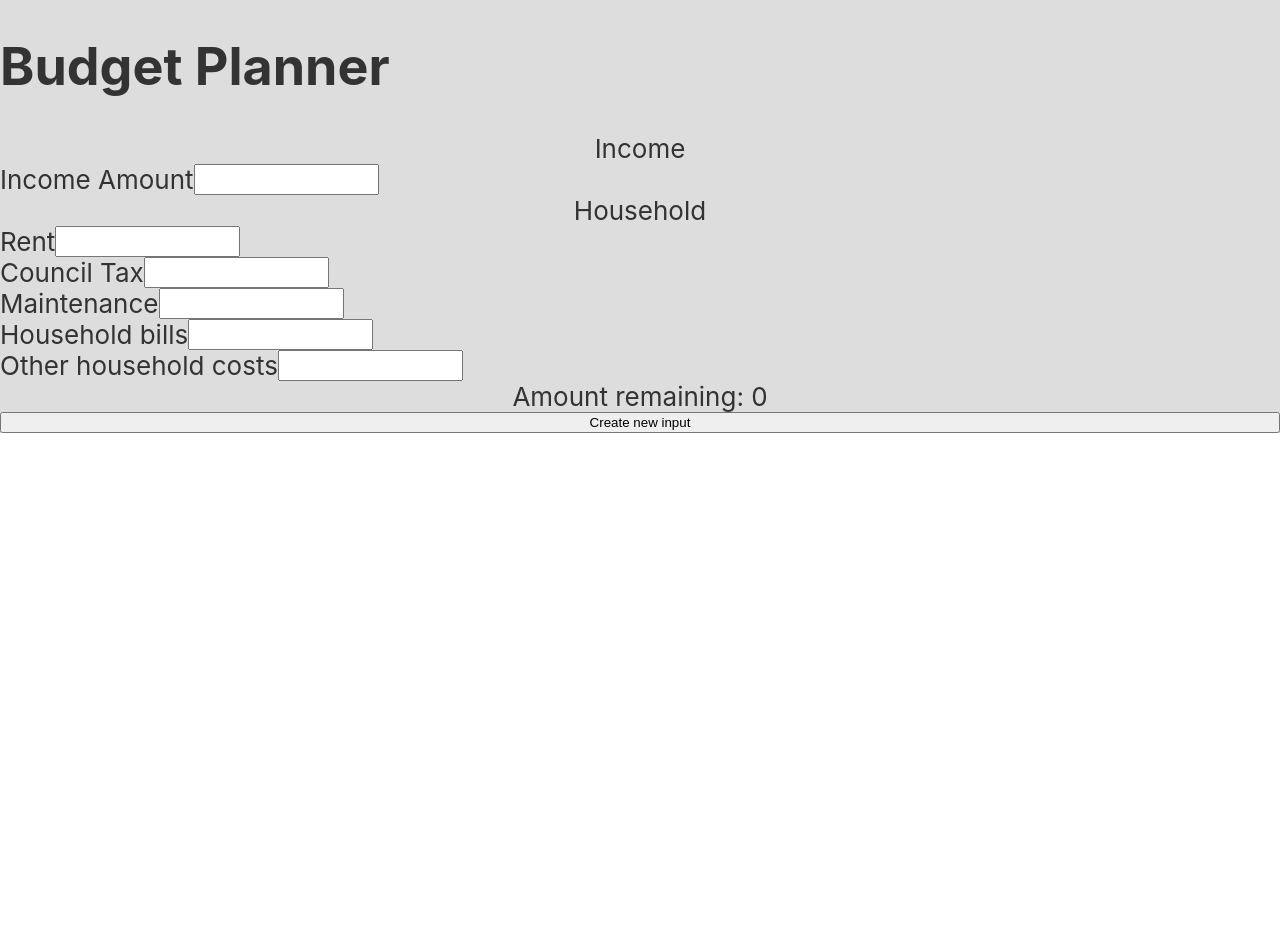
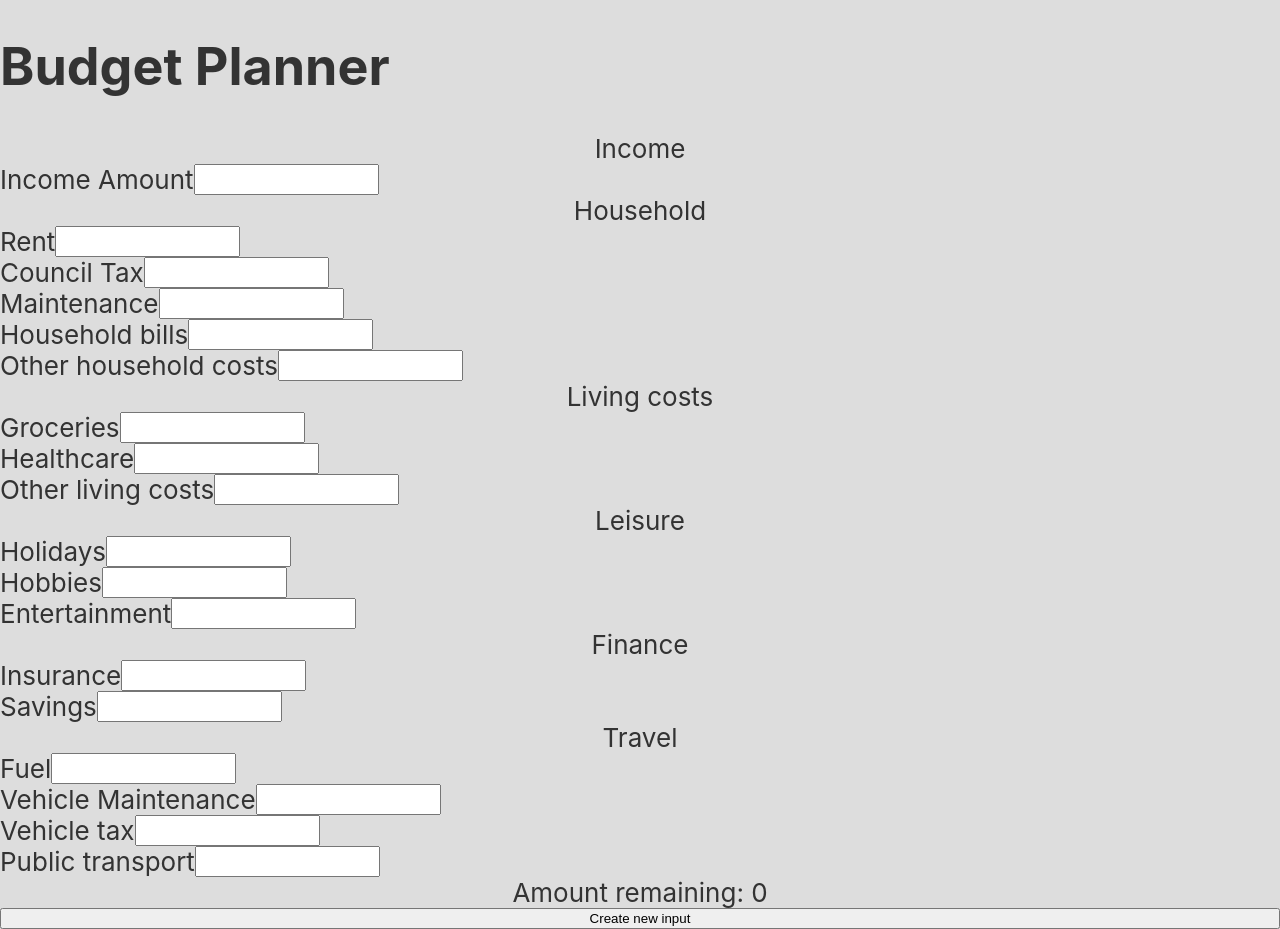
Before and after one commit to RobertDeniszczyc/budgetplanner, a React (Create React App) app: page / in a window 1280 px wide. Before the commit the page ends 800 px from the top, so only its background shows below. Built offline with nearby package versions, Linux system fonts and the light colour scheme.

Commit message:
Added remaining outgoing fields

```diff
--- a/src/App.js
+++ b/src/App.js
@@ -10,9 +10,25 @@ import {
   COUNCIL_TAX_AMOUNT,
   MAINTENANCE_AMOUNT,
   HOUSEHOLD_BILLS_AMOUNT,
-  OTHER_HOUSEHOLD_COSTS_AMOUNT
+  OTHER_HOUSEHOLD_COSTS_AMOUNT,
+  GROCERIES_AMOUNT,
+  HEALTHCARE_AMOUNT,
+  OTHER_LIVING_COSTS_AMOUNT,
+  HOLIDAYS_AMOUNT,
+  HOBBIES_AMOUNT,
+  ENTERTAINMENT_AMOUNT,
+  INSURANCE_AMOUNT,
+  SAVINGS_AMOUNT,
+  FUEL_AMOUNT,
+  VEHICLE_MAINTENANCE_AMOUNT,
+  VEHICLE_TAX_AMOUNT,
+  PUBLIC_TRANSPORT_AMOUNT
 } from './config/stateConstants';
-import HouseholdOutgoings from './components/forms/outgoings/Household';
+import HouseholdOutgoings from './components/forms/outgoings/HouseholdOutgoings';
+import LivingOutgoings from './components/forms/outgoings/LivingOutgoings';
+import LeisureOutgoings from './components/forms/outgoings/LeisureOutgoings';
+import FinanceOutgoings from './components/forms/outgoings/FinanceOutgoings';
+import TravelOutgoings from './components/forms/outgoings/TravelOutgoings';
 
 const initialState = {
   [INCOME_AMOUNT]: 0,
@@ -24,6 +40,18 @@ const initialState = {
     [MAINTENANCE_AMOUNT]: 0,
     [HOUSEHOLD_BILLS_AMOUNT]: 0,
     [OTHER_HOUSEHOLD_COSTS_AMOUNT]: 0,
+    [GROCERIES_AMOUNT] : 0,
+    [HEALTHCARE_AMOUNT] : 0,
+    [OTHER_LIVING_COSTS_AMOUNT] : 0,
+    [HOLIDAYS_AMOUNT] : 0,
+    [HOBBIES_AMOUNT] : 0,
+    [ENTERTAINMENT_AMOUNT] : 0,
+    [INSURANCE_AMOUNT] : 0,
+    [SAVINGS_AMOUNT] : 0,
+    [FUEL_AMOUNT] : 0,
+    [VEHICLE_MAINTENANCE_AMOUNT] : 0,
+    [VEHICLE_TAX_AMOUNT] : 0,
+    [PUBLIC_TRANSPORT_AMOUNT] : 0
   }
 }
 
@@ -39,17 +67,29 @@ function App() {
 
       Income
       <InputNumber
-        name="incomeAmount"
+        name={INCOME_AMOUNT}
         label="Income Amount"
         value={state[INCOME_AMOUNT] || '' }
         onChange={e => dispatch({
           type: 'incomeAmountChange',
-          payload: parseInt(e.target.value),
+          payload: parseInt(e.target.value)
         })}
       />
 
       Household
       <HouseholdOutgoings state={state} dispatch={dispatch} />
+
+      Living costs
+      <LivingOutgoings state={state} dispatch={dispatch} />
+
+      Leisure
+      <LeisureOutgoings state={state} dispatch={dispatch} />
+
+      Finance
+      <FinanceOutgoings state={state} dispatch={dispatch} />
+
+      Travel
+      <TravelOutgoings state={state} dispatch={dispatch} />
 
       Amount remaining: {state.remainingAmount}
 
--- /dev/null
+++ b/src/components/forms/outgoings/FinanceOutgoings.jsx
@@ -0,0 +1,34 @@
+import React from 'react';
+import InputNumber from '../InputNumber';
+import {
+  INSURANCE_AMOUNT,
+  SAVINGS_AMOUNT
+} from '../../../config/stateConstants';
+
+export default function FinanceOutgoings(state, dispatch) {
+  return (
+    <div>
+      <InputNumber
+        name={INSURANCE_AMOUNT}
+        label="Insurance"
+        value={state.state.outgoing[INSURANCE_AMOUNT] || '' }
+        onChange={e => state.dispatch({
+          type: 'outgoingAmountChange',
+          payload: parseInt(e.target.value),
+          outgoing: [INSURANCE_AMOUNT]
+        })}
+      />
+
+      <InputNumber
+        name={SAVINGS_AMOUNT}
+        label="Savings"
+        value={state.state.outgoing[SAVINGS_AMOUNT] || '' }
+        onChange={e => state.dispatch({
+          type: 'outgoingAmountChange',
+          payload: parseInt(e.target.value),
+          outgoing: [SAVINGS_AMOUNT]
+        })}
+      />
+    </div>
+  )
+}
--- a/src/components/forms/outgoings/Household.jsx
+++ b/src/components/forms/outgoings/HouseholdOutgoings.jsx
@@ -12,7 +12,7 @@ export default function HouseholdOutgoings(state, dispatch) {
   return (
     <div>
       <InputNumber
-        name="rentAmount"
+        name={RENT_AMOUNT}
         label="Rent"
         value={state.state.outgoing[RENT_AMOUNT] || '' }
         onChange={e => state.dispatch({
@@ -23,7 +23,7 @@ export default function HouseholdOutgoings(state, dispatch) {
       />
 
       <InputNumber
-        name="councilTaxAmount"
+        name={COUNCIL_TAX_AMOUNT}
         label="Council Tax"
         value={state.state.outgoing[COUNCIL_TAX_AMOUNT] || '' }
         onChange={e => state.dispatch({
@@ -34,7 +34,7 @@ export default function HouseholdOutgoings(state, dispatch) {
       />
 
       <InputNumber
-        name="maintenanceAmount"
+        name={MAINTENANCE_AMOUNT}
         label="Maintenance"
         value={state.state.outgoing[MAINTENANCE_AMOUNT] || '' }
         onChange={e => state.dispatch({
@@ -45,7 +45,7 @@ export default function HouseholdOutgoings(state, dispatch) {
       />
 
       <InputNumber
-        name="householdBillsAmount"
+        name={HOUSEHOLD_BILLS_AMOUNT}
         label="Household bills"
         value={state.state.outgoing[HOUSEHOLD_BILLS_AMOUNT] || '' }
         onChange={e => state.dispatch({
@@ -56,7 +56,7 @@ export default function HouseholdOutgoings(state, dispatch) {
       />
 
       <InputNumber
-        name="otherHouseholdCostsAmount"
+        name={OTHER_HOUSEHOLD_COSTS_AMOUNT}
         label="Other household costs"
         value={state.state.outgoing[OTHER_HOUSEHOLD_COSTS_AMOUNT] || '' }
         onChange={e => state.dispatch({
--- /dev/null
+++ b/src/components/forms/outgoings/LeisureOutgoings.jsx
@@ -0,0 +1,46 @@
+import React from 'react';
+import InputNumber from '../InputNumber';
+import {
+  HOLIDAYS_AMOUNT,
+  HOBBIES_AMOUNT,
+  ENTERTAINMENT_AMOUNT
+} from '../../../config/stateConstants';
+
+export default function LeisureOutgoings(state, dispatch) {
+  return (
+    <div>
+      <InputNumber
+        name={HOLIDAYS_AMOUNT}
+        label="Holidays"
+        value={state.state.outgoing[HOLIDAYS_AMOUNT] || '' }
+        onChange={e => state.dispatch({
+          type: 'outgoingAmountChange',
+          payload: parseInt(e.target.value),
+          outgoing: [HOLIDAYS_AMOUNT]
+        })}
+      />
+
+      <InputNumber
+        name={HOBBIES_AMOUNT}
+        label="Hobbies"
+        value={state.state.outgoing[HOBBIES_AMOUNT] || '' }
+        onChange={e => state.dispatch({
+          type: 'outgoingAmountChange',
+          payload: parseInt(e.target.value),
+          outgoing: [HOBBIES_AMOUNT]
+        })}
+      />
+
+      <InputNumber
+        name={ENTERTAINMENT_AMOUNT}
+        label="Entertainment"
+        value={state.state.outgoing[ENTERTAINMENT_AMOUNT] || '' }
+        onChange={e => state.dispatch({
+          type: 'outgoingAmountChange',
+          payload: parseInt(e.target.value),
+          outgoing: [ENTERTAINMENT_AMOUNT]
+        })}
+      />
+    </div>
+  )
+}
--- /dev/null
+++ b/src/components/forms/outgoings/LivingOutgoings.jsx
@@ -0,0 +1,46 @@
+import React from 'react';
+import InputNumber from '../InputNumber';
+import {
+  GROCERIES_AMOUNT,
+  HEALTHCARE_AMOUNT,
+  OTHER_LIVING_COSTS_AMOUNT
+} from '../../../config/stateConstants';
+
+export default function LivingOutgoings(state, dispatch) {
+  return (
+    <div>
+      <InputNumber
+        name={GROCERIES_AMOUNT}
+        label="Groceries"
+        value={state.state.outgoing[GROCERIES_AMOUNT] || '' }
+        onChange={e => state.dispatch({
+          type: 'outgoingAmountChange',
+          payload: parseInt(e.target.value),
+          outgoing: [GROCERIES_AMOUNT]
+        })}
+      />
+
+      <InputNumber
+        name={HEALTHCARE_AMOUNT}
+        label="Healthcare"
+        value={state.state.outgoing[HEALTHCARE_AMOUNT] || '' }
+        onChange={e => state.dispatch({
+          type: 'outgoingAmountChange',
+          payload: parseInt(e.target.value),
+          outgoing: [HEALTHCARE_AMOUNT]
+        })}
+      />
+
+      <InputNumber
+        name={OTHER_LIVING_COSTS_AMOUNT}
+        label="Other living costs"
+        value={state.state.outgoing[OTHER_LIVING_COSTS_AMOUNT] || '' }
+        onChange={e => state.dispatch({
+          type: 'outgoingAmountChange',
+          payload: parseInt(e.target.value),
+          outgoing: [OTHER_LIVING_COSTS_AMOUNT]
+        })}
+      />
+    </div>
+  )
+}
--- /dev/null
+++ b/src/components/forms/outgoings/TravelOutgoings.jsx
@@ -0,0 +1,58 @@
+import React from 'react';
+import InputNumber from '../InputNumber';
+import {
+  FUEL_AMOUNT,
+  VEHICLE_MAINTENANCE_AMOUNT,
+  VEHICLE_TAX_AMOUNT,
+  PUBLIC_TRANSPORT_AMOUNT
+} from '../../../config/stateConstants';
+
+export default function TravelOutgoings(state, dispatch) {
+  return (
+    <div>
+      <InputNumber
+        name={FUEL_AMOUNT}
+        label="Fuel"
+        value={state.state.outgoing[FUEL_AMOUNT] || '' }
+        onChange={e => state.dispatch({
+          type: 'outgoingAmountChange',
+          payload: parseInt(e.target.value),
+          outgoing: [FUEL_AMOUNT]
+        })}
+      />
+
+      <InputNumber
+        name={VEHICLE_MAINTENANCE_AMOUNT}
+        label="Vehicle Maintenance"
+        value={state.state.outgoing[VEHICLE_MAINTENANCE_AMOUNT] || '' }
+        onChange={e => state.dispatch({
+          type: 'outgoingAmountChange',
+          payload: parseInt(e.target.value),
+          outgoing: [VEHICLE_MAINTENANCE_AMOUNT]
+        })}
+      />
+
+      <InputNumber
+        name={VEHICLE_TAX_AMOUNT}
+        label="Vehicle tax"
+        value={state.state.outgoing[VEHICLE_TAX_AMOUNT] || '' }
+        onChange={e => state.dispatch({
+          type: 'outgoingAmountChange',
+          payload: parseInt(e.target.value),
+          outgoing: [VEHICLE_TAX_AMOUNT]
+        })}
+      />
+
+      <InputNumber
+        name={PUBLIC_TRANSPORT_AMOUNT}
+        label="Public transport"
+        value={state.state.outgoing[PUBLIC_TRANSPORT_AMOUNT] || '' }
+        onChange={e => state.dispatch({
+          type: 'outgoingAmountChange',
+          payload: parseInt(e.target.value),
+          outgoing: [PUBLIC_TRANSPORT_AMOUNT]
+        })}
+      />
+    </div>
+  )
+}
--- a/src/config/stateConstants.js
+++ b/src/config/stateConstants.js
@@ -4,5 +4,17 @@ export const
   COUNCIL_TAX_AMOUNT = 'councilTaxAmount',
   MAINTENANCE_AMOUNT = 'maintenanceAmount',
   HOUSEHOLD_BILLS_AMOUNT = 'householdBillsAmount',
-  OTHER_HOUSEHOLD_COSTS_AMOUNT = 'otherHouseholdCostsAmount'
+  OTHER_HOUSEHOLD_COSTS_AMOUNT = 'otherHouseholdCostsAmount',
+  GROCERIES_AMOUNT = 'groceriesAmount',
+  HEALTHCARE_AMOUNT = 'healthcareAmount',
+  OTHER_LIVING_COSTS_AMOUNT = 'otherLivingCostsAmount',
+  HOLIDAYS_AMOUNT = 'holidaysAmount',
+  HOBBIES_AMOUNT = 'hobbiesAmount',
+  ENTERTAINMENT_AMOUNT = 'entertainmentAmount',
+  INSURANCE_AMOUNT = 'insuranceAmount',
+  SAVINGS_AMOUNT = 'savingsAmount',
+  FUEL_AMOUNT = 'fuelAmount',
+  VEHICLE_MAINTENANCE_AMOUNT = 'vehicleMaintenanceAmount',
+  VEHICLE_TAX_AMOUNT = 'vehicleTaxAmount',
+  PUBLIC_TRANSPORT_AMOUNT = 'publicTransportAmount'
 ;
```
